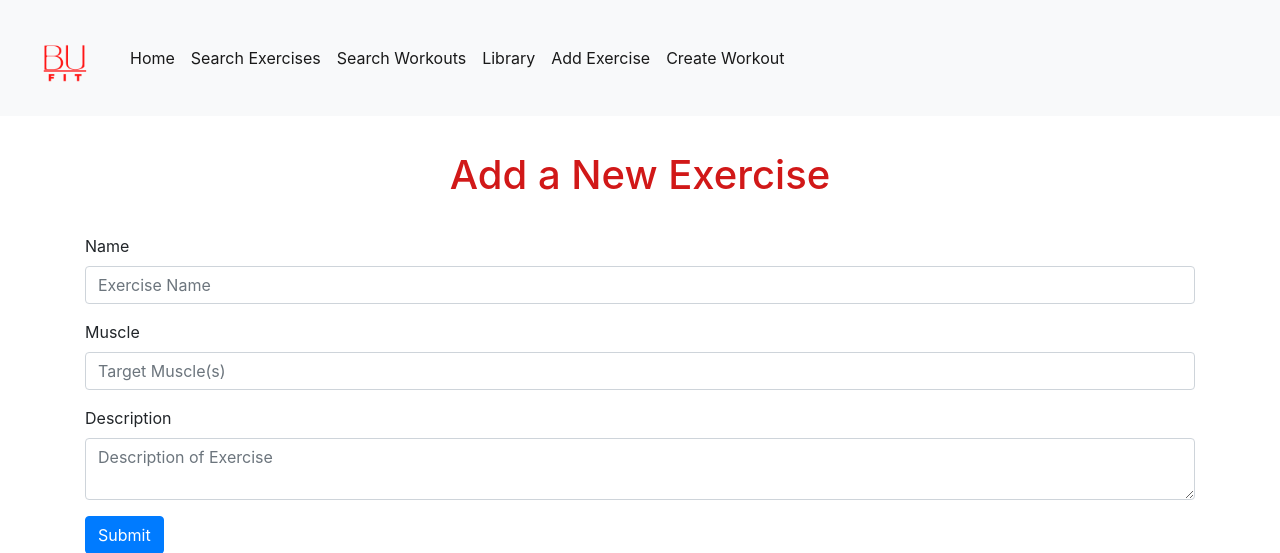
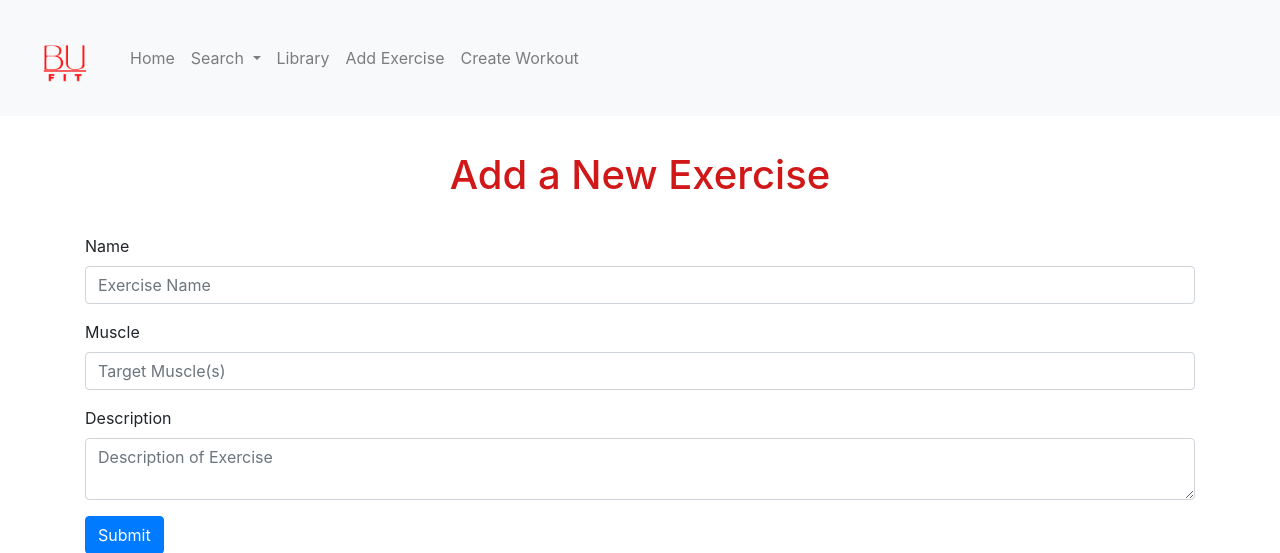
Before and after one commit to Helmphlyx/bufit, a Flask app: page /create_exercise in a window 1280 px wide. Shown: the top 553 px of the page. Run offline with Flask 2, Linux system fonts and the light colour scheme; some libraries are stand-ins or nearby versions.

Commit message:
Add dropdown to Search menu item
Collapsed the Search Exercises and Search Workout
menu items into one Search item to save some space
in the navbar.

```diff
--- a/templates/base.html
+++ b/templates/base.html
@@ -19,22 +19,29 @@
     </button>
     <div class="collapse navbar-collapse" id="navbarNav">
         <ul class="navbar-nav">
-            <li class="nav-item active">
+            <li class="nav-item">
                 <a class="nav-link" href="{{ url_for('home')}}">Home</a>
             </li>
-            <li class="nav-item active">
-                <a class="nav-link" href="{{ url_for('search_exercises')}}">Search Exercises</a>
+            <li class="nav-item dropdown">
+                <a class="search-menu nav-link dropdown-toggle" type="button" data-toggle="dropdown" aria-expanded="false" >
+                    Search
+                </a>
+                <ul class = "dropdown-menu" >
+                    <li>
+                        <a class="dropdown-item" href="{{ url_for('search_exercises')}}">Search Exercises</a>
+                    </li>
+                    <li>
+                        <a class="dropdown-item" href="{{ url_for('search_workouts')}}">Search Workouts</a>
+                    </li>
+                </ul>
             </li>
-            <li class="nav-item active">
-                <a class="nav-link" href="{{ url_for('search_workouts')}}">Search Workouts</a>
-            </li>
-            <li class="nav-item active">
+            <li class="nav-item">
                 <a class="nav-link" href="{{ url_for('library')}}">Library</a>
             </li>
-            <li class="nav-item active">
+            <li class="nav-item">
                 <a class="nav-link" href="{{ url_for('create_exercise')}}">Add Exercise</a>
             </li>
-            <li class="nav-item active">
+            <li class="nav-item">
                 <a class="nav-link" href="{{ url_for('create_workout')}}">Create Workout</a>
             </li>
         </ul>
```
